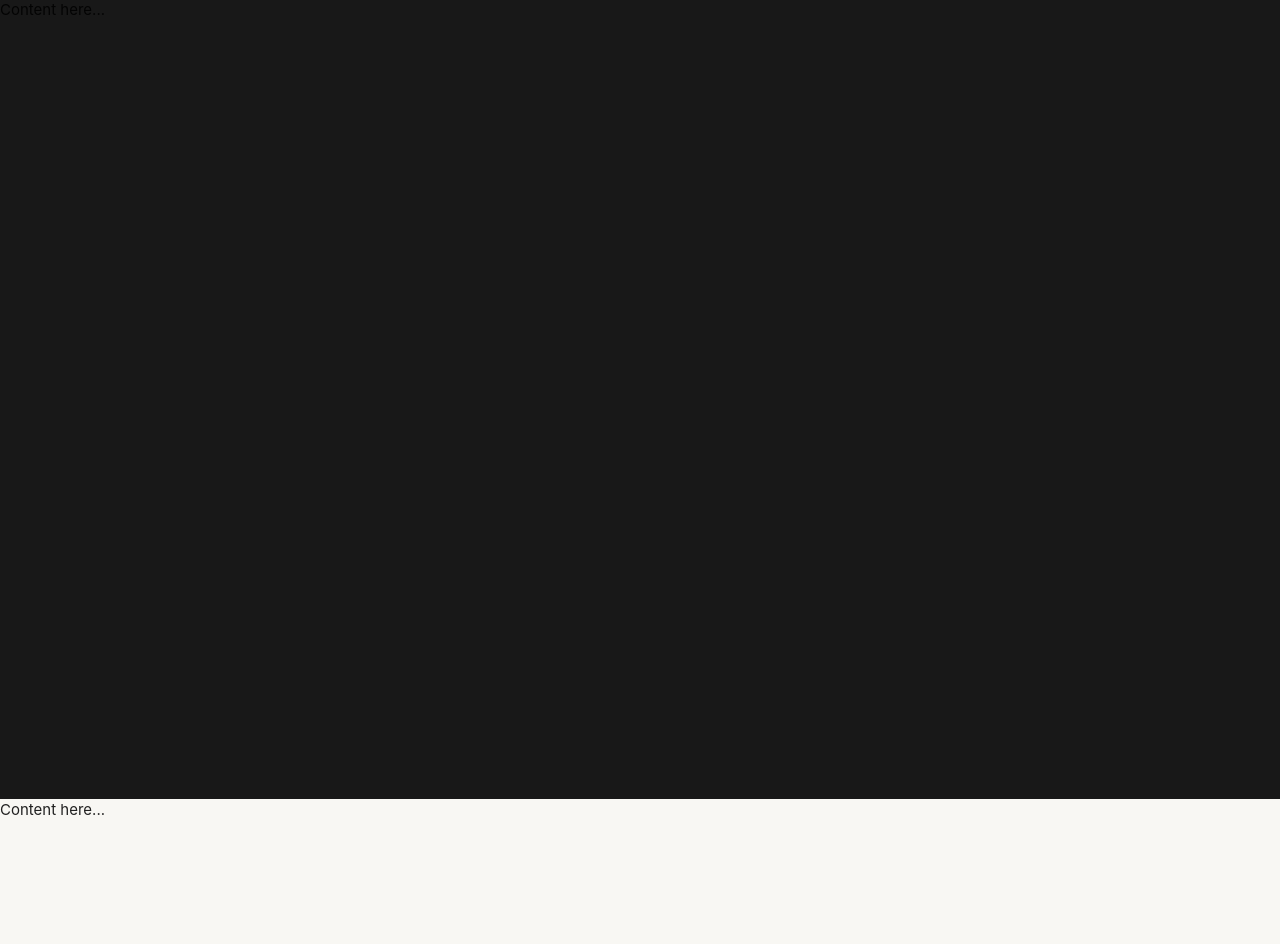
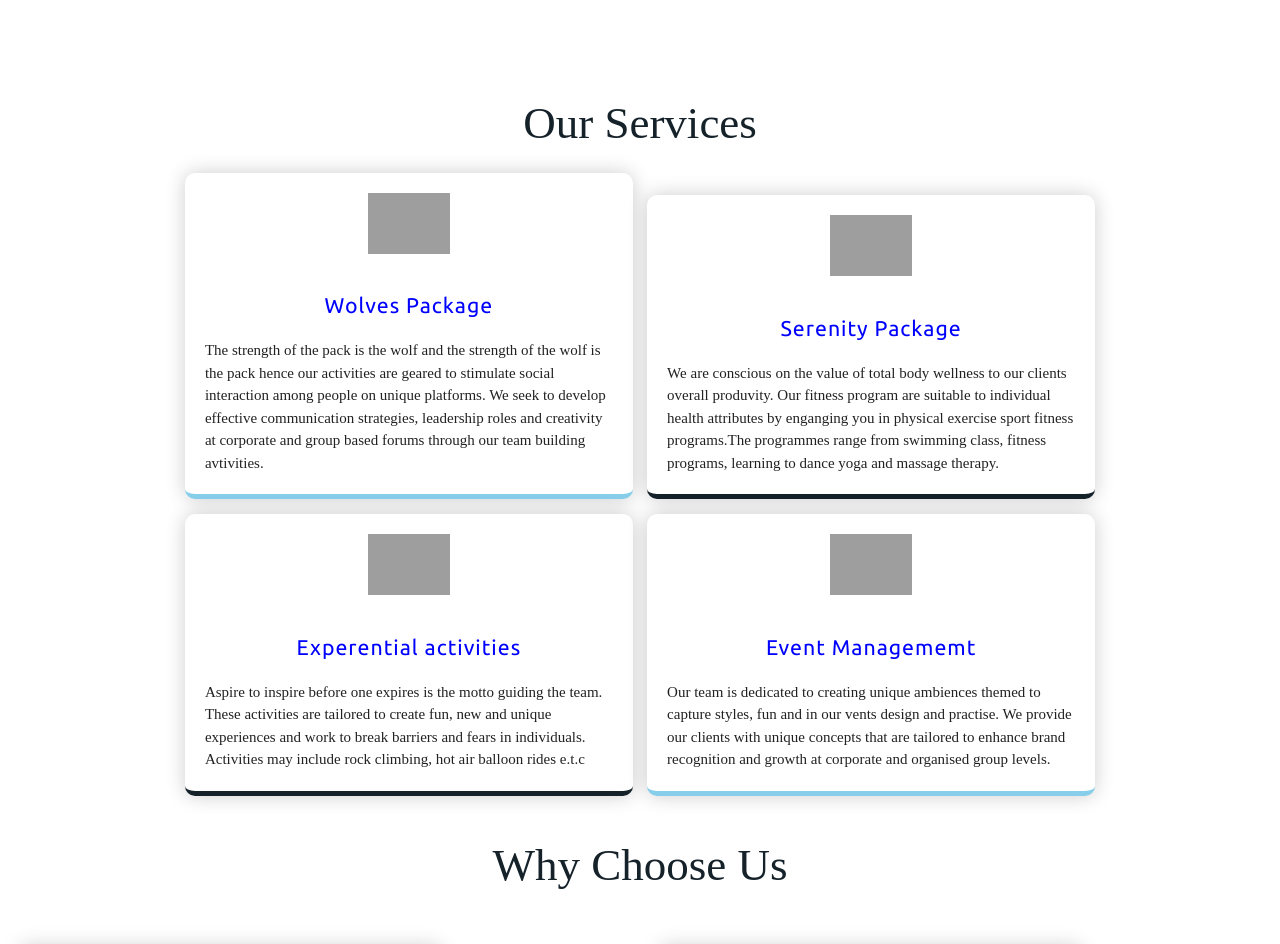
Before and after one commit to boltonotieno/Neo_Fit, a PHP site: page / in a window 1280 px wide. Shown: the part 801-1745 px from the top of the page. Run offline with PHP 8.4, Linux system fonts and the light colour scheme; some libraries are stand-ins or nearby versions; some web fonts are replaced; grey boxes are pictures that could not be loaded.

Commit message:
add services section and style

```diff
--- a/css/main.css
+++ b/css/main.css
@@ -1,5 +1,6 @@
 @import url(https://fonts.googleapis.com/css?family=Dancing+Script);
 @import url(https://fonts.googleapis.com/css?family=Cherry+Swash);
+@import url(https://fonts.googleapis.com/css?family=Ubuntu);
 
 * {
     margin: 0;
@@ -36,27 +37,6 @@
     background-size: cover;
     max-width: 100%;
   }
-
-  #projects {
-    background-color: #f8f7f3;
-    /*background-repeat: no-repeat;*/
-    box-sizing: border-box;
-    height: 100vh;
-    background-attachment: scroll;
-    background-size: cover;
-    max-width: 100%;
-  }
-
-  #contact {
-    background-color: #427aa1;
-    /*background-repeat: no-repeat;*/
-    box-sizing: border-box;
-    height: 100vh;
-    background-attachment: scroll;
-    background-size: cover;
-    max-width: 100%;
-  }
-
   .frontpagetext {
     color: #ffffff;
     font-family: 'Cherry Swash';
@@ -765,3 +745,73 @@ ul.social-network li {
 
 
 /* END Card Us Syles*********************************************************************** */
+
+
+/* Services section************************************************************************* */
+.services-wrapper {
+  width: auto;
+  min-height: 400px;
+}
+
+.service-container {
+  text-align: center;
+  margin-top: 25px;
+}
+
+.singleservice {
+  display: inline-block;
+  width: 35%;
+  height: 100%;
+  background: white;
+  padding: 20px;
+  font-family: avenir;
+  text-align: left;
+  margin-bottom: 15px;
+  margin-left: 5px;
+  margin-right: 5px;
+  border-bottom: 5px solid skyblue;
+  border-radius: 10px;
+  box-shadow: 0 0 20px rgba(0, 0, 0, 0.2);
+}
+
+.singleserviceb {
+  display: inline-block;
+  width: 35%;
+  height: 100%;
+  background-color: white;
+  padding: 20px;
+  font-family: avenir;
+  text-align: left;
+  margin-bottom: 15px;
+  margin-left: 5px;
+  margin-right: 5px;
+  border-bottom: 5px solid #16222A;
+  border-radius: 10px;
+  box-shadow: 0 0 20px rgba(0, 0, 0, 0.2);
+}
+
+@media (max-width:500px) {
+  .singleservice, .singleserviceb {
+    width: 100%;
+  }
+}
+
+h2.servicetitle{
+  font-family: 'Ubuntu';
+  font-size: 16pt;
+  font-weight: normal;
+  letter-spacing: 1px;
+  padding-bottom: 0px;
+  text-align: center;
+  color: blue;
+}
+
+.serviceicon {
+  width: 20%;
+  height: auto;
+  display: block;
+  margin-left: auto;
+  margin-right: auto;
+  padding-bottom: 5px;
+}
+/* END Services section************************************************************************* */
--- a/index.php
+++ b/index.php
@@ -16,6 +16,10 @@
     <!--NavBar-->
         <?php include 'pages/navbar.php' ; ?>
      <!--End NavBar-->
+
+    <!--Services-->
+        <?php include 'pages/services.php' ; ?>
+     <!--services-->
 
     <!--Card Us-->
     <?php include 'pages/card-us.php' ; ?>
--- a/pages/card-us.php
+++ b/pages/card-us.php
@@ -42,7 +42,7 @@
 			<i class="fa fa-times"></i>
 		</div>
 	<div class="infos_left">
-		<div class="image_container" style="background-image: url(https://images.unsplash.com/photo-1530766297964-e9fba751b17b?ixlib=rb-0.3.5&ixid=eyJhcHBfaWQiOjEyMDd9&s=d6fe0eb554ed701427524d983103e970&auto=format&fit=crop&w=750&q=80)">
+		<div class="image_container" style="background-image: url(http://bit.ly/2PSK19P-unplash-tailored)">
 		</div>
 		<div class="block_infos">
 			<h1>Tailored For You</h1>
@@ -75,7 +75,7 @@
 			<i class="fa fa-times"></i>
 		</div>
 	<div class="infos_left">
-		<div class="image_container" style="background-image: url(https://images.unsplash.com/photo-1530766297964-e9fba751b17b?ixlib=rb-0.3.5&ixid=eyJhcHBfaWQiOjEyMDd9&s=d6fe0eb554ed701427524d983103e970&auto=format&fit=crop&w=750&q=80)">
+		<div class="image_container" style="background-image: url(http://bit.ly/2Sk2UiT-unplash-travel)">
 		</div>
 		<div class="block_infos">
 			<h1>Superb Travel</h1>
@@ -108,7 +108,7 @@
 			<i class="fa fa-times"></i>
 		</div>
 	<div class="infos_left">
-		<div class="image_container" style="background-image: url(https://images.unsplash.com/photo-1530766297964-e9fba751b17b?ixlib=rb-0.3.5&ixid=eyJhcHBfaWQiOjEyMDd9&s=d6fe0eb554ed701427524d983103e970&auto=format&fit=crop&w=750&q=80)">
+		<div class="image_container" style="background-image: url(http://bit.ly/2PVKd85-unplash-access)">
 		</div>
 		<div class="block_infos">
 			<h1>Insider access</h1>
--- a/pages/footer.php
+++ b/pages/footer.php
@@ -1,7 +1,7 @@
 <link rel="stylesheet"href="https://cdnjs.cloudflare.com/ajax/libs/materialize/1.0.0/css/materialize.min.css">
 <link href="https://maxcdn.bootstrapcdn.com/font-awesome/4.7.0/css/font-awesome.min.css" rel="stylesheet" >
 <!-- <link href="//netdna.bootstrapcdn.com/font-awesome/3.2.1/css/font-awesome.css" rel="stylesheet"> -->
-<footer class="mainfooter" role="contentinfo">
+<footer id="our_details" class="mainfooter" role="contentinfo">
   <div class="footer-middle">
   <div class="container">
     <div class="row">
--- a/pages/navbar.php
+++ b/pages/navbar.php
@@ -14,10 +14,10 @@
             <a href="#blog" class="hover_link">Blog</a>
           </li>
           <li>
-            <a href="#projects" class="hover_link">Projects</a>
+            <a href="#services" class="hover_link">Services</a>
           </li>
           <li>
-            <a href="#contact" class="hover_link">Contact</a>
+            <a href="#our_details" class="hover_link">Contact</a>
           </li>
         </ul>
     </div>
@@ -29,16 +29,9 @@
 
   </section>
 
-  <section id="about">
+  <!-- <section id="about">
     <p>Content here...</p>
-  </section>
-  <section id="projects">
-    <p>Content here...</p>
-  </section>
-  <section id="contact">
-    <p>Content here...</p>
-  </section>
-
+  </section> -->
 
 <script src="http://ajax.googleapis.com/ajax/libs/jquery/1.9.1/jquery.min.js"></script>
 <script src="./js/main.js"></script>
--- /dev/null
+++ b/pages/services.php
@@ -0,0 +1,48 @@
+<div id="services" class="service-container">
+<br>
+<br>
+<h4 class="section-title">Our Services</h4>
+    <div class="singleservice">
+    <img class="serviceicon" src="http://www.freeiconspng.com/uploads/book-stack-icon--icon-search-engine-16.png">
+    <h2 class="servicetitle">
+    Wolves Package
+    </h2>
+    The strength of the pack is the wolf and the strength of the wolf is the pack hence our
+    activities are geared to stimulate social interaction among people on unique platforms.
+    We seek to develop effective communication strategies, leadership roles and creativity at
+    corporate and group based forums through our team building avtivities.
+    </div>
+    <div class="singleserviceb">
+    <img class="serviceicon" src="http://free-icon-rainbow.com/i/icon_00079/icon_000790_256.png">
+    <h2 class="servicetitle">
+    Serenity Package
+    </h2>
+    We are conscious on the value of total body wellness to our clients overall produvity.
+    Our fitness program are suitable to individual health attributes by enganging you in physical
+    exercise sport fitness programs.The programmes range from swimming class, fitness programs,
+    learning to dance yoga and massage therapy.
+    </div>
+    <div class="singleserviceb">
+    <img class="serviceicon" src="http://www.clipartbest.com/cliparts/Kin/L9M/KinL9MRzT.png">
+    <h2 class="servicetitle">
+    Experential activities
+    </h2>
+    Aspire to inspire before one expires is the motto guiding the team. These activities are tailored
+    to create fun, new and unique experiences and work to break barriers and fears in individuals.
+    Activities may include rock climbing, hot air balloon rides e.t.c
+    </div>
+    <div class="singleservice">
+    <img class="serviceicon" src="http://www.pngmart.com/files/1/Video-Icon-PNG-Clipart.png">
+    <h2 class="servicetitle">
+    Event Managememt
+    </h2>
+    Our team is dedicated to creating unique ambiences themed to capture styles, fun and in our vents
+    design and practise. We provide our clients with unique concepts that are tailored to enhance brand
+    recognition and growth at corporate and organised group levels.
+    </div>
+</div>
+
+<style>
+
+
+</style>
```
